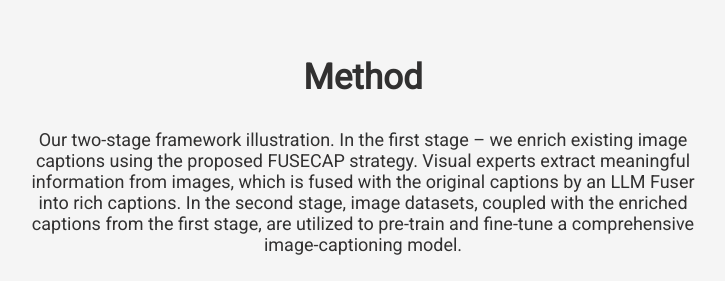
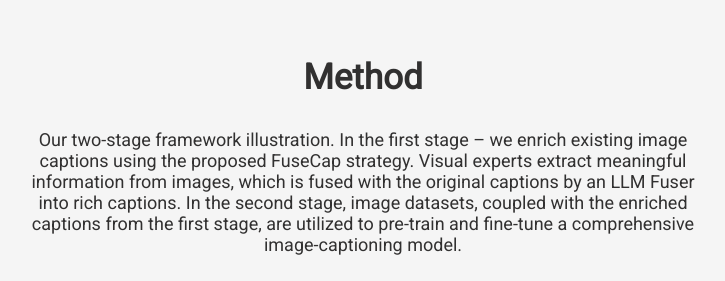
Before and after one commit to RotsteinNoam/FuseCap, a plain HTML site: page index.html in a window 1280 px wide. Shown: the part 1740-2021 px from the top of the page, 277-1002 px from the left. Drawn offline with Linux system fonts and the light colour scheme.

Commit message:
fix typo

```diff
--- a/index.html
+++ b/index.html
@@ -241,7 +241,7 @@
   <br><br>
   <h3>Method</h3>
   <div class="method-container">
-    <p class="image-description">Our two-stage framework illustration. In the first stage – we enrich existing image captions using the proposed FUSECAP strategy. Visual experts extract meaningful information from images, which is fused with the original captions by an LLM Fuser into rich captions. In the second stage, image datasets, coupled with the enriched captions from the first stage, are utilized to pre-train and fine-tune a comprehensive image-captioning model.</p>
+    <p class="image-description">Our two-stage framework illustration. In the first stage – we enrich existing image captions using the proposed FuseCap strategy. Visual experts extract meaningful information from images, which is fused with the original captions by an LLM Fuser into rich captions. In the second stage, image datasets, coupled with the enriched captions from the first stage, are utilized to pre-train and fine-tune a comprehensive image-captioning model.</p>
     <br>
     <img class="method-image" src="method_images_compressed/method3a.png" alt="Method Image stage 1">
     <p class="image-description">First Stage: Fusing Enriched Captions</p>
```
